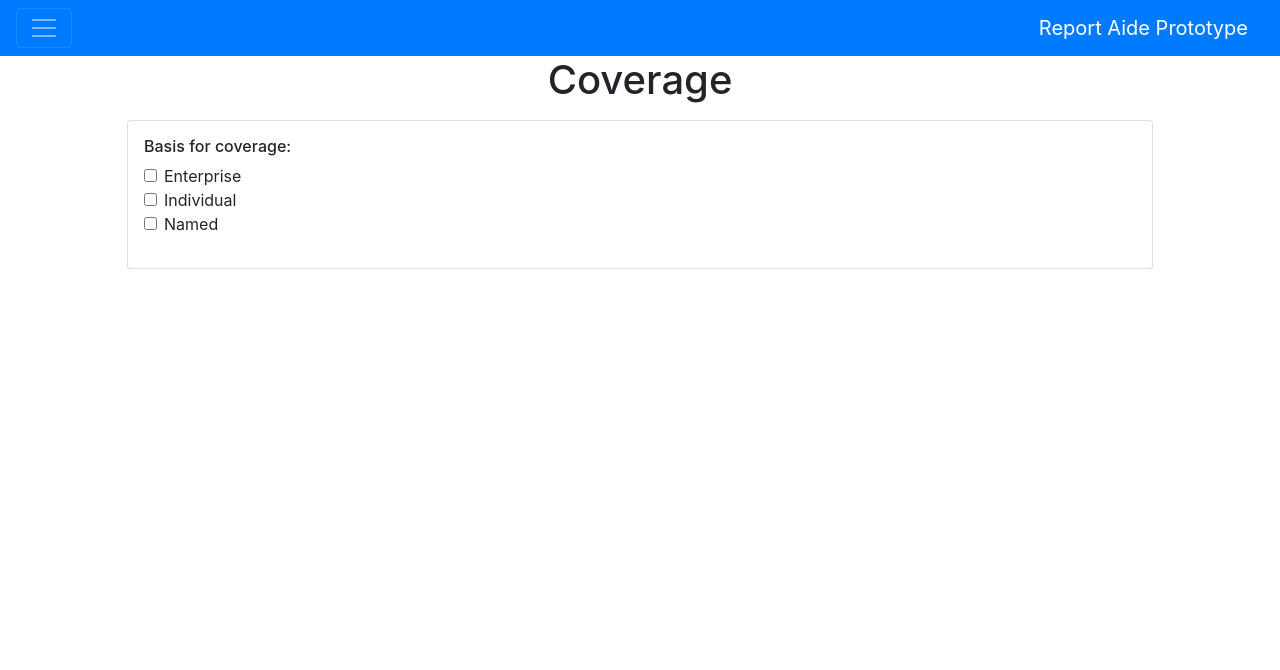
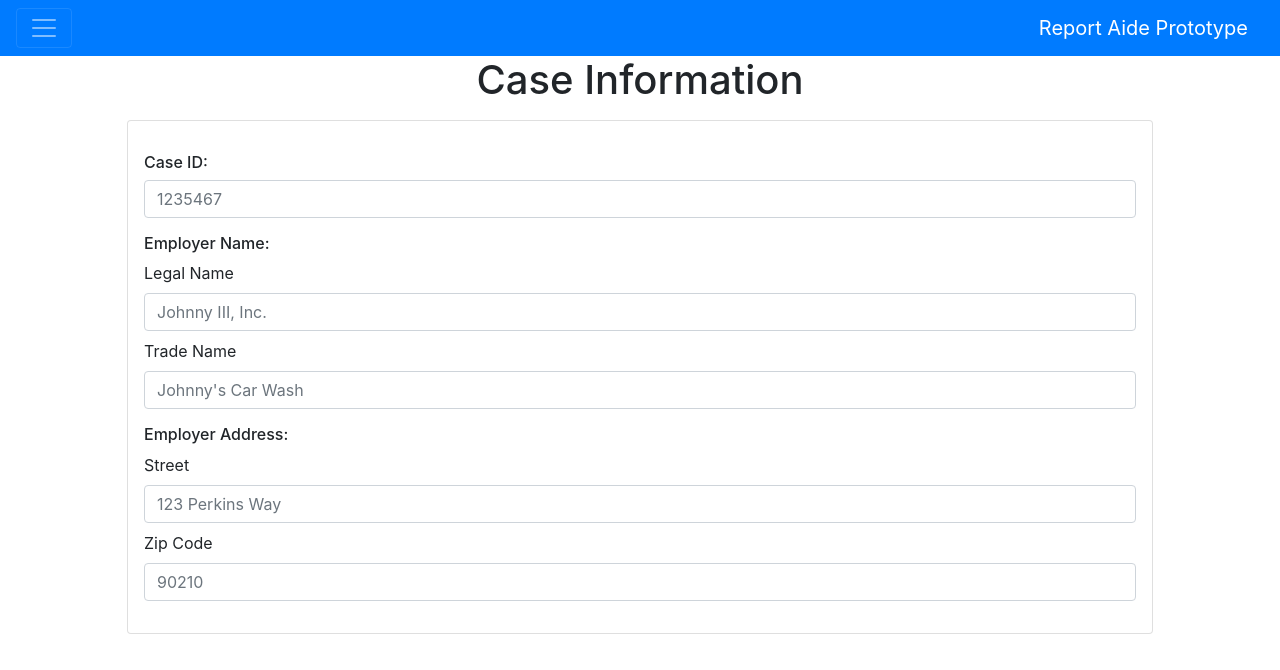
Before and after one commit to mthelm85/report-aide, a Vue app: page / in a window 1280 px wide. Shown: the top 670 px of the page. Built offline with nearby package versions, Linux system fonts and the light colour scheme.

Commit message:
added case info page, new features to coverage

```diff
--- a/src/App.vue
+++ b/src/App.vue
@@ -1,7 +1,9 @@
 <template>
   <div id="app">
     <router-view name="nav"></router-view>
-    <router-view name="body"></router-view>
+    <transition name="fade" mode="out-in">
+      <router-view name="body"></router-view>
+    </transition>
   </div>
 </template>
 
--- a/src/components/Home.vue
+++ b/src/components/Coverage.vue
@@ -8,34 +8,41 @@
             <div class="form-group form-group-lg">
               <h6>Basis for coverage:</h6>
               <div class="form-check">
-                <input v-model="coverage.enterprise" type="checkbox" class="form-check-input" id="covg-type-ent">
+                <input v-model="coverage.enterprise.checked" type="checkbox" class="form-check-input" id="covg-type-ent">
                 <label class="form-check-label" for="covg-type-ent">Enterprise</label>
               </div>
               <div class="form-check">
-                <input v-model="coverage.individual" type="checkbox" class="form-check-input" id="covg-type-ind">
+                <input v-model="coverage.individual.checked" type="checkbox" class="form-check-input" id="covg-type-ind">
                 <label class="form-check-label" for="covg-type-ind">Individual</label>
               </div>
               <div class="form-check">
-                <input v-model="coverage.named" type="checkbox" class="form-check-input" id="covg-type-named">
+                <input v-model="coverage.named.checked" type="checkbox" class="form-check-input" id="covg-type-named">
                 <label class="form-check-label" for="covg-type-named">Named</label>
               </div>
             </div>
             <transition name="fade" mode="out-in">
-              <div v-if="coverage.enterprise" class="form-group">
+              <div v-if="coverage.enterprise.checked" class="form-group">
                 <h6 class="mt-3">Annual Dollar Volume:</h6>
                 <label for="adv0">{{ year0 - 1 }}</label>
-                <input v-model.lazy="adv0" v-money="money" class="form-control" id="adv0">
+                <input v-model.lazy="coverage.enterprise.adv0" v-money="money" class="form-control" id="adv0">
                 <label for="adv1">{{ year0 - 2 }}</label>
-                <input v-model.lazy="adv1" v-money="money" type="text" class="form-control" id="adv1">
+                <input v-model.lazy="coverage.enterprise.adv1" v-money="money" type="text" class="form-control" id="adv1">
                 <label for="adv2">{{ year0 - 3 }}</label>
-                <input v-model.lazy="adv2" v-money="money" type="text" class="form-control" id="adv1">
+                <input v-model.lazy="coverage.enterprise.adv2" v-money="money" type="text" class="form-control" id="adv2">
+                <h6 class="mt-3">Products handled by employees that have moved in commerce:</h6>
+                <input
+                  v-model.lazy="coverage.enterprise.products"
+                  type="text"
+                  class="form-control"
+                  placeholder="Dell laptops and Ford trucks."
+                />
               </div>
             </transition>
             <transition name="fade" mode="out-in">
-              <div v-if="coverage.individual" class="form-group">
+              <div v-if="coverage.individual.checked" class="form-group">
                 <h6 class="mt-3">Describe the basis for individual coverage:</h6>
                 <textarea
-                  v-model.lazy="coverage.basisIndividual"
+                  v-model.lazy="coverage.individual.basis"
                   class="form-control"
                   id="adv0"
                   placeholder="The employees in this case assembled bird houses that were shipped to 12 states...">
@@ -43,7 +50,7 @@
               </div>
             </transition>
             <transition name="fade" mode="out-in">
-              <div v-if="coverage.named" class="form-group">
+              <div v-if="coverage.named.checked" class="form-group">
                 <h6 class="mt-3">The subject employer is a(n):</h6>
                 <div class="form-check">
                   <input  v-model="named" class="form-check-input" type="radio" id="hospital" value="hospital">
@@ -93,15 +100,22 @@ export default {
 
   data () {
     return {
-      adv0: null,
-      adv1: null,
-      adv2: null,
       coverage: {
-        enterprise: false,
-        individual: false,
-        named: false,
-        basisIndividual: '',
-        basisNamed: ''
+        enterprise: {
+          adv0: null,
+          adv1: null,
+          adv2: null,
+          checked: false,
+          products: ''
+        },
+        individual: {
+          basis: '',
+          checked: false
+        },
+        named: {
+          basis: '',
+          checked: false
+        }
       },
       money: {
         decimal: '.',
--- a/src/components/Navbar.vue
+++ b/src/components/Navbar.vue
@@ -4,8 +4,8 @@
   <b-navbar-brand href="#">Report Aide Prototype</b-navbar-brand>
   <b-collapse is-nav id="nav_dropdown_collapse">
     <b-navbar-nav>
-      <b-nav-item href="#">FLSA</b-nav-item>
-      <b-nav-item href="#">FMLA</b-nav-item>
+      <!-- <b-nav-item href="#">FLSA</b-nav-item>
+      <b-nav-item href="#">FMLA</b-nav-item> -->
     </b-navbar-nav>
   </b-collapse>
   </b-navbar>
--- /dev/null
+++ b/src/components/Start.vue
@@ -0,0 +1,38 @@
+<template lang="html">
+  <div class="container">
+    <div class="row justify-content-center">
+      <div class="col-center">
+        <h1 class="text-center">Case Information</h1>
+        <div class="card m-3" style="min-width: 400px">
+          <form class="p-3">
+            <div class="form-group form-group-lg">
+              <h6 class="mt-3">Case ID:</h6>
+              <input class="form-control" type="number" placeholder="1235467">
+              <h6 class="mt-3">Employer Name:</h6>
+              <label for="legalName">Legal Name</label>
+              <input class="form-control" type="text" placeholder="Johnny III, Inc.">
+              <label for="tradeName" class="mt-2">Trade Name</label>
+              <input class="form-control" type="text" placeholder="Johnny's Car Wash">
+              <h6 class="mt-3">Employer Address:</h6>
+              <label for="street">Street</label>
+              <input class="form-control" type="text" id="street" placeholder="123 Perkins Way">
+              <label for="zip" class="mt-2">Zip Code</label>
+              <input class="form-control" type="number" id="zip" placeholder="90210">
+            </div>
+          </form>
+        </div>
+      </div>
+    </div>
+  </div>
+</template>
+
+<script>
+export default {
+}
+</script>
+
+<style scoped lang="css">
+form {
+  width: 80vw;
+}
+</style>
--- a/src/router/index.js
+++ b/src/router/index.js
@@ -1,7 +1,8 @@
 import Vue from 'vue'
 import Router from 'vue-router'
 import Navbar from '@/components/Navbar'
-import Home from '@/components/Home'
+import Coverage from '@/components/Coverage'
+import Start from '@/components/Start'
 
 Vue.use(Router)
 
@@ -10,10 +11,18 @@ export default new Router({
   routes: [
     {
       path: '/',
-      name: 'Home',
+      name: 'Start',
       components: {
         nav: Navbar,
-        body: Home
+        body: Start
+      }
+    },
+    {
+      path: '/coverage',
+      name: 'Coverage',
+      components: {
+        nav: Navbar,
+        body: Coverage
       }
     }
   ]
```
